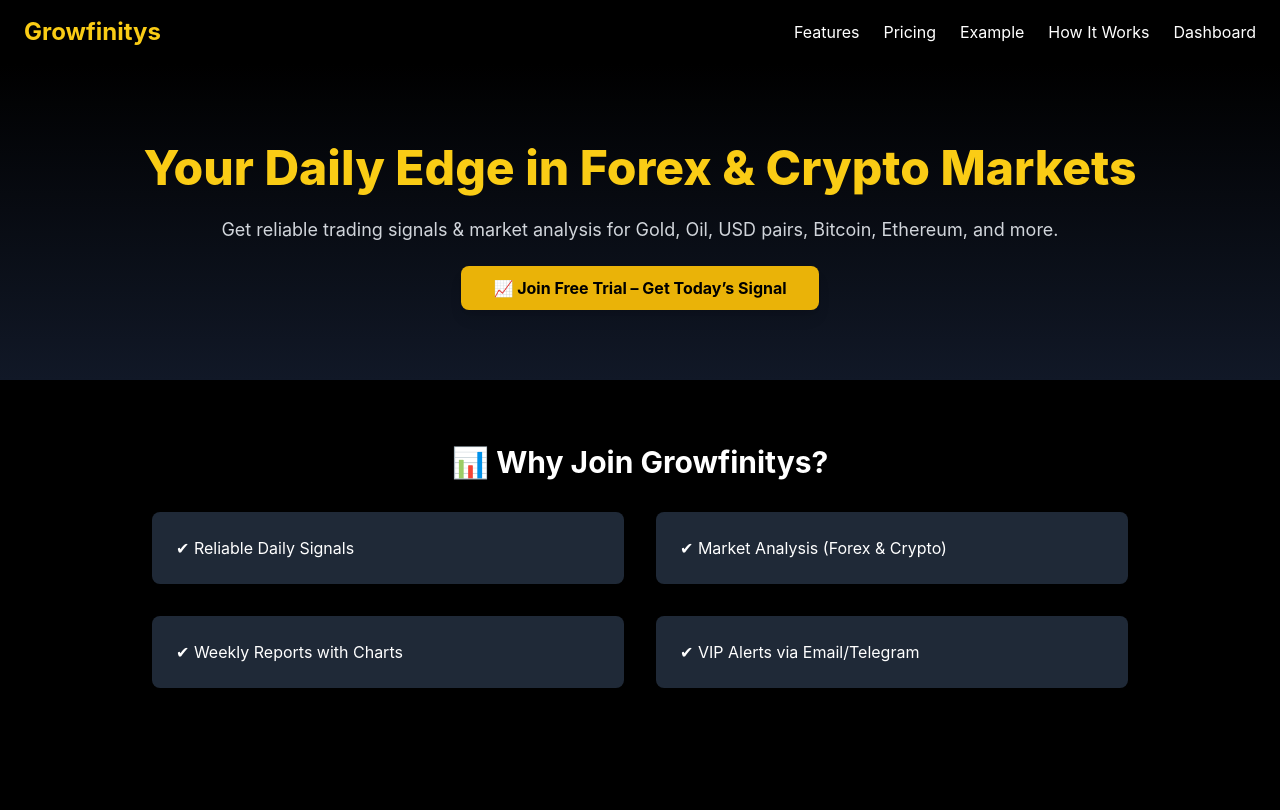
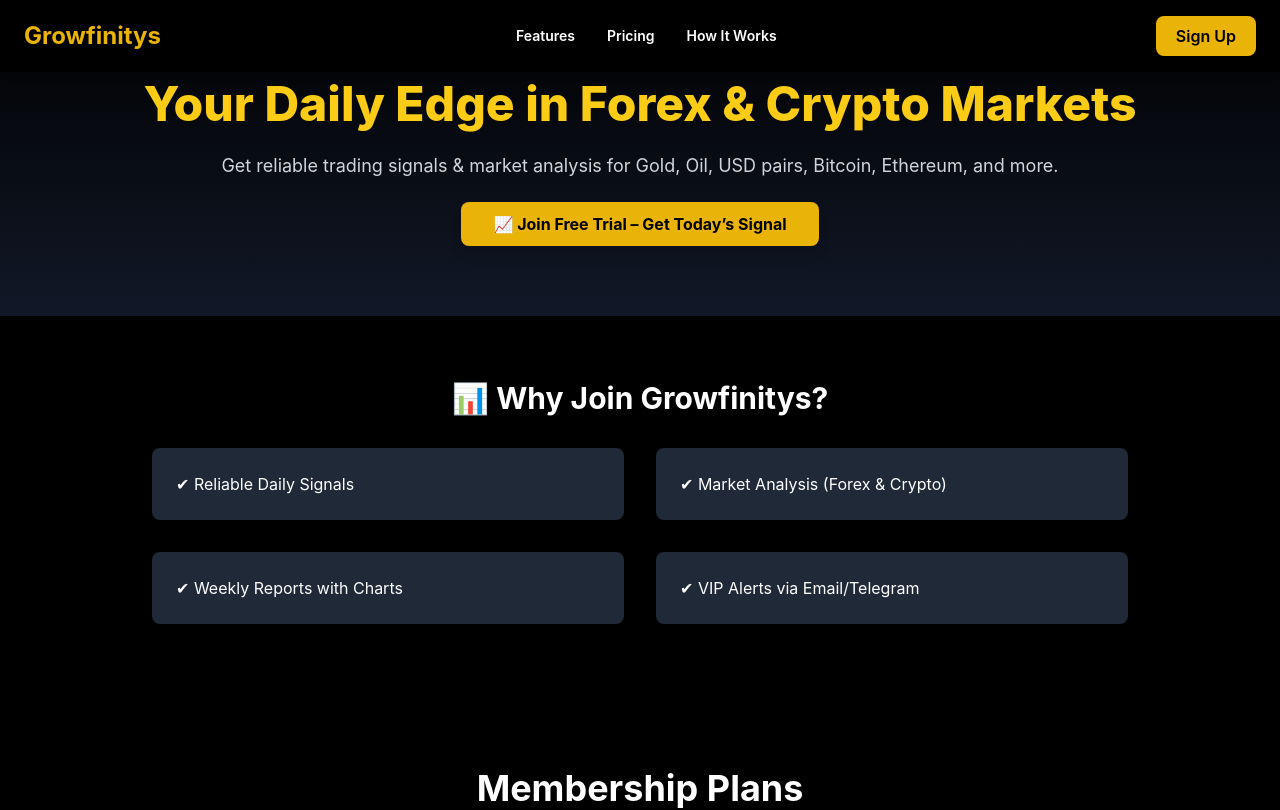
Before and after one commit to mhdkharoub-rgb/growfinitys, a Next.js app: page / in a window 1280 px wide. Shown: the top 810 px of the page. Built offline with nearby package versions, Linux system fonts and the light colour scheme.

Commit message:
Update Navbar.js

```diff
--- a/components/Navbar.js
+++ b/components/Navbar.js
@@ -1,13 +1,31 @@
+// components/Navbar.js
+import Link from "next/link"
+
 export default function Navbar() {
   return (
-    <nav className="bg-black text-white py-4 px-6 flex justify-between items-center">
-      <h1 className="text-2xl font-bold text-yellow-400">Growfinitys</h1>
-      <div className="space-x-6">
-        <a href="#features" className="hover:text-yellow-400">Features</a>
-        <a href="#pricing" className="hover:text-yellow-400">Pricing</a>
-        <a href="#example" className="hover:text-yellow-400">Example</a>
-        <a href="#how" className="hover:text-yellow-400">How It Works</a>
-    <a href="/dashboard" className="hover:text-yellow-400">Dashboard</a>
+    <nav className="bg-black text-white fixed top-0 left-0 w-full z-50 shadow-md">
+      <div className="max-w-7xl mx-auto px-6 py-4 flex justify-between items-center">
+        {/* Logo */}
+        <Link href="/" className="text-2xl font-bold text-yellow-500">
+          Growfinitys
+        </Link>
+
+        {/* Navigation Links */}
+        <div className="hidden md:flex space-x-8 text-sm font-semibold">
+          <a href="#features" className="hover:text-yellow-400 transition">Features</a>
+          <a href="#pricing" className="hover:text-yellow-400 transition">Pricing</a>
+          <a href="#how" className="hover:text-yellow-400 transition">How It Works</a>
+        </div>
+
+        {/* Sign Up Button */}
+        <a
+          href="https://nas.io/growfinitys"
+          target="_blank"
+          rel="noreferrer"
+          className="bg-yellow-500 text-black font-semibold py-2 px-5 rounded-lg hover:bg-yellow-400 transition ml-6"
+        >
+          Sign Up
+        </a>
       </div>
     </nav>
   )
```
